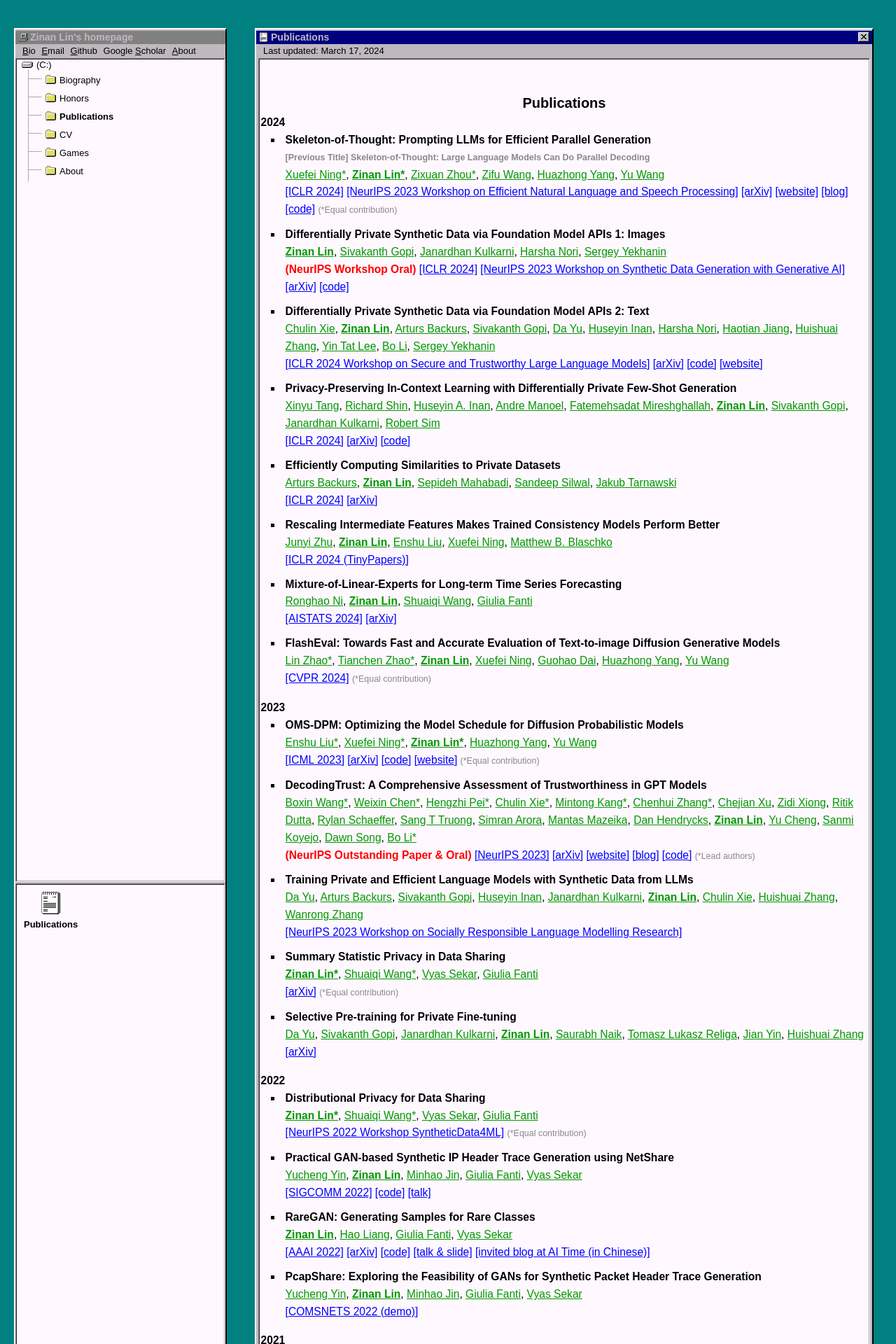
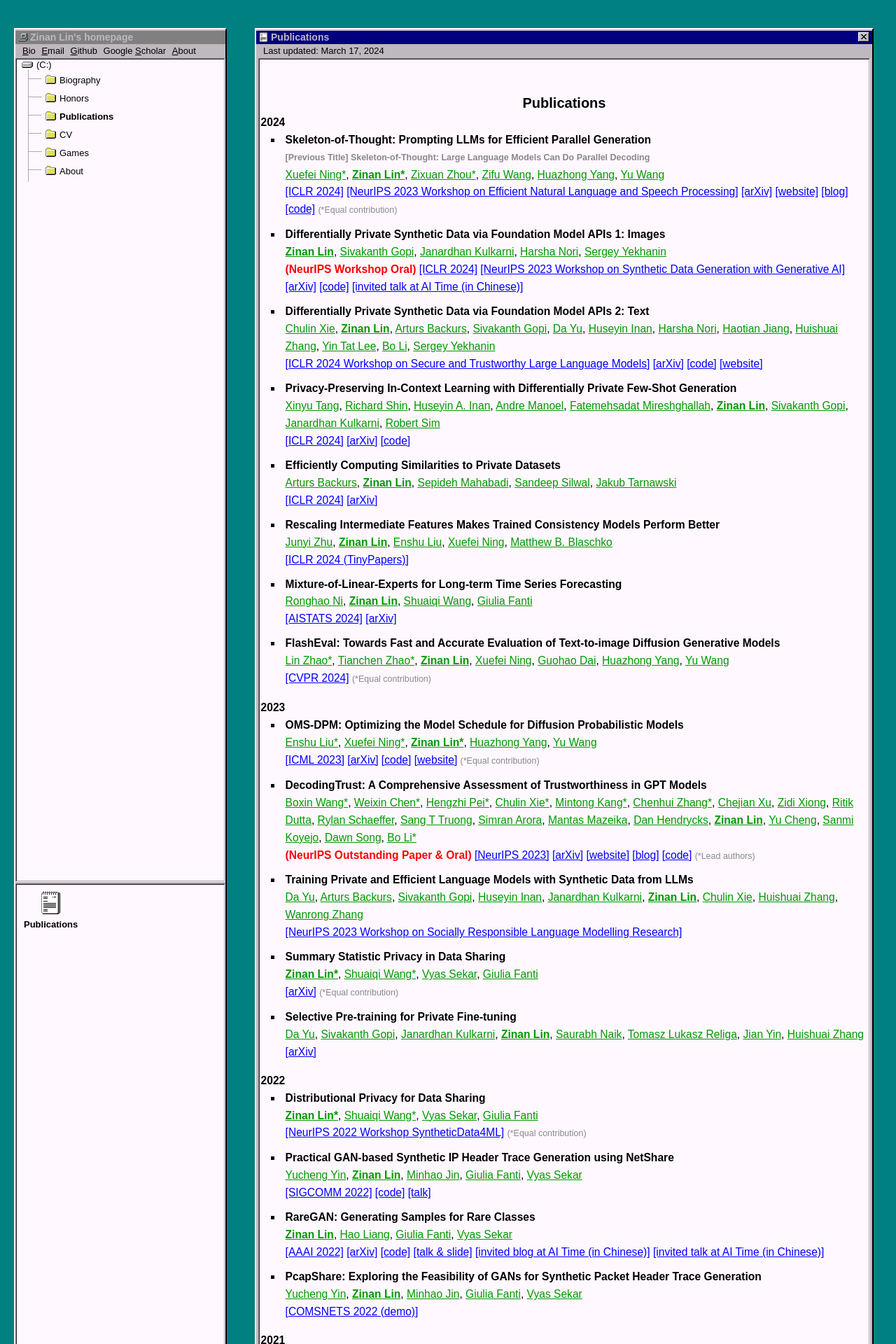
Before and after one commit to fjxmlzn/fjxmlzn.github.io, a Jekyll site: the page built from _publications/publications.html, in a window 1280 px wide. Shown: the top 1920 px of the page at 70% size. Built offline with Jekyll 4.4.1, drawn with Linux system fonts in a browser that asks for light colours.

Commit message:
update publication

```diff
--- a/_publications/publications.html
+++ b/_publications/publications.html
@@ -124,6 +124,9 @@ permalink: /publications/index.html
         </span>
         <span class='publication_journal'>
             <a href="https://github.com/microsoft/DPSDA" target="_blank">[code]</a>
+        </span>
+        <span class='publication_media'>
+            <a href="https://www.bilibili.com/video/BV1XW421A7F4/?t=7020" target="_blank">[invited talk at AI Time (in Chinese)]</a>
         </span>
     </li>
     <li class='publication_li'>
@@ -414,6 +417,9 @@ permalink: /publications/index.html
         <span class='publication_media'>
             <a href="https://mp.weixin.qq.com/s/edAXPWfL0A0_l2eIykRQrg" target="_blank">[invited blog at AI Time (in Chinese)]</a>
         </span>
+        <span class='publication_media'>
+            <a href="https://www.bilibili.com/video/BV1kR4y1w7yj/?t=0h33m0s" target="_blank">[invited talk at AI Time (in Chinese)]</a>
+        </span>
     </li>
     <li class='publication_li'>
         <span class='publication_title'>PcapShare: Exploring the Feasibility of GANs for Synthetic Packet Header Trace Generation</span>
```
